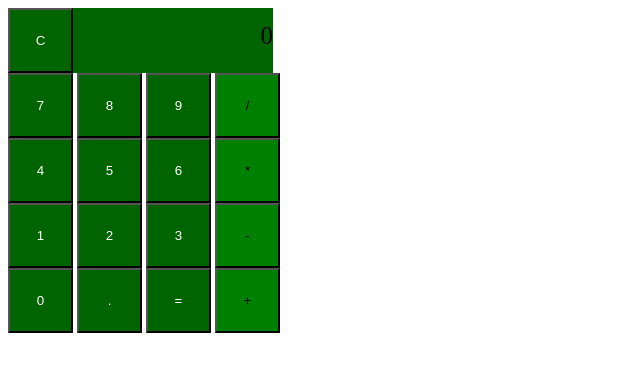
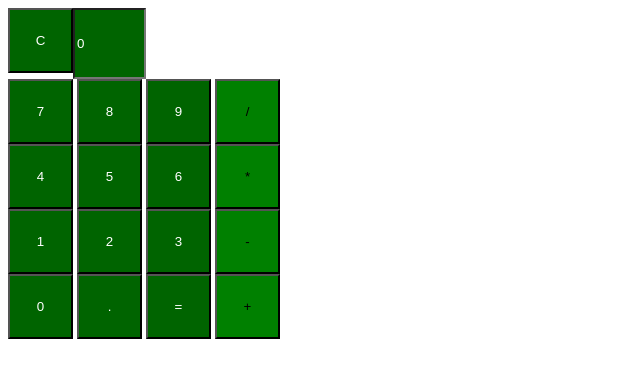
Before and after one commit to BraxtonHath/Week-3-Project, a plain HTML site: page index.html in a window 1280 px wide. Shown: the whole page, without its empty margins (0-640 px from the left). Drawn offline with Linux system fonts and the light colour scheme.

Commit message:
made something happen(display shows 0)

```diff
--- a/index.html
+++ b/index.html
@@ -11,9 +11,8 @@
 
       <div class="display-bar">
       <input id='c'  type="button" value="C"/>
-        <div class='display'>
-          <p class='display-text'>0</p>
-        </div>
+      <input type="text" class="calculator-display" id="display"  value=""/>
+      </div>
       </div>
 
       <div class='row1'>
--- a/main.js
+++ b/main.js
@@ -0,0 +1,19 @@
+(function () {
+  'use scrict';
+
+
+document.getElementById("display").addEventListener("click", clearDisplay());
+function clearDisplay() {
+    var display = document.getElementById('display');
+    display.value = '0';
+    storedNum = '0';
+    calculationFinished = true;
+    operation = operations.none;
+}
+
+
+
+
+
+
+}());
```
